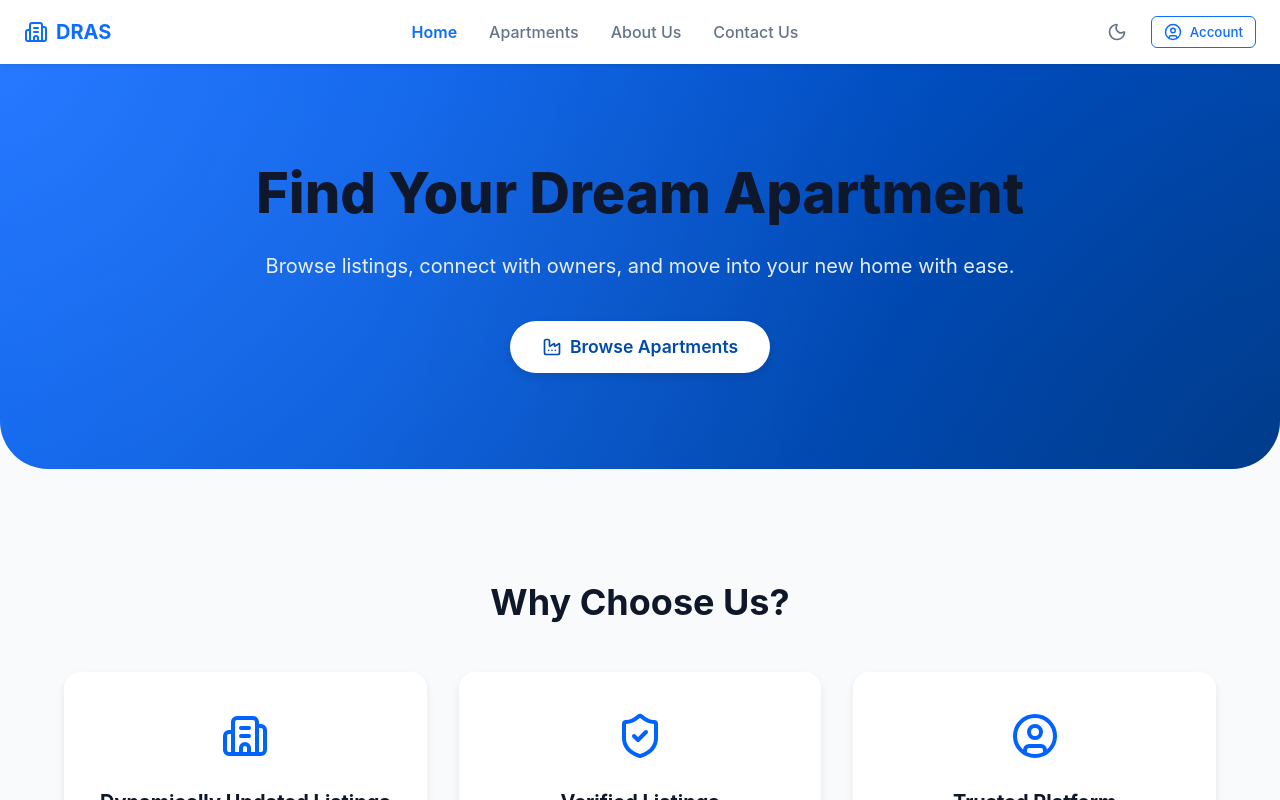
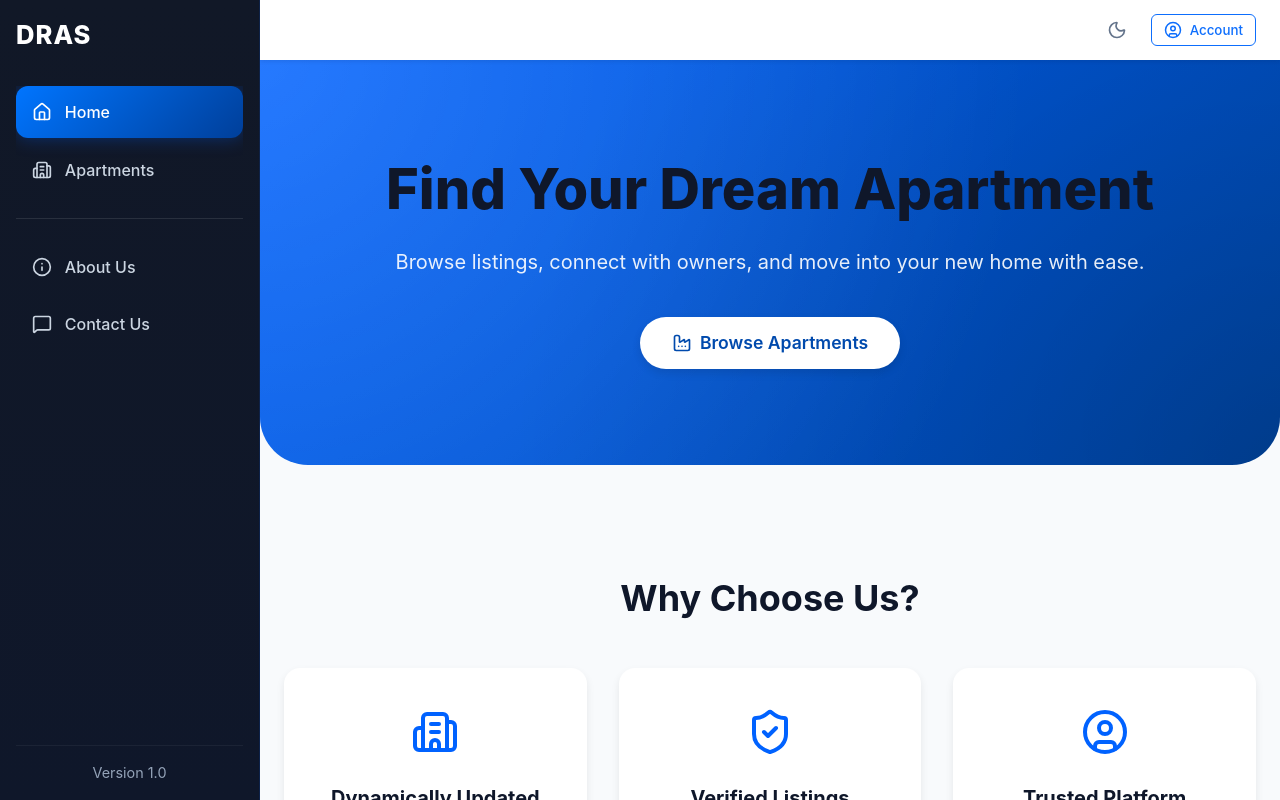
Before and after one commit to AthosExarchou/dynamic-rent-adjustment-system, a React (Vite) app in the folder frontend/: page / in a window 1280 px wide. Shown: the top 800 px of the page. Built offline with nearby package versions, Linux system fonts and the light colour scheme; no server answers.

Commit message:
feat(frontend): implement responsive sidebar layout

```diff
--- a/frontend/src/shared/layouts/MainLayout.jsx
+++ b/frontend/src/shared/layouts/MainLayout.jsx
@@ -1,7 +1,8 @@
 import React, { useState, useRef, useEffect } from 'react';
 import { NavLink, Outlet, useNavigate, Link } from 'react-router-dom';
-import { Sun, Moon, UserCircle, LogIn, UserPlus, LogOut, Globe, MessageCircle, Share2, Code, Menu, X, Building2 } from 'lucide-react';
+import { Sun, Moon, UserCircle, LogIn, UserPlus, LogOut, Building2 } from 'lucide-react';
 import { useAuth } from '../../features/auth';
+import Sidebar from './Sidebar';
 import styles from './MainLayout.module.css';
 
 export default function MainLayout() {
@@ -54,16 +55,15 @@ export default function MainLayout() {
     isActive ? `${styles.navLink} ${styles.active}` : styles.navLink;
 
   return (
-    <div className={styles.layout}>
+    <div className={styles.appContainer}>
+      <Sidebar isOpen={isMobileMenuOpen} onClose={closeMobileMenu} />
+
+      <div className={styles.mainWrapper}>
         {/* Header */}
         <header className={styles.header}>
           <div className={styles.container}>
-          <nav className={styles.navbar}>
-
-            <Link to="/" className={styles.brand} onClick={closeMobileMenu}>
-              <Building2 size={24} /> DRAS
-            </Link>
-
+            <div className={styles.topbar}>
+              <div className={styles.topbarLeft}>
                 {/* Mobile Menu Toggle */}
                 <button
                   className={styles.mobileToggle}
@@ -76,37 +76,11 @@ export default function MainLayout() {
                   <span className={`${styles.togglerBar} ${styles.bar3}`}></span>
                 </button>
 
-            {/* Main Navigation */}
-            <div className={`${styles.navCollapse} ${isMobileMenuOpen ? styles.show : ''}`}>
-              <ul className={styles.navbarNav}>
-                <li className={styles.navItem}>
-                  <NavLink to="/" className={navLinkClassName} onClick={closeMobileMenu} end>Home</NavLink>
-                </li>
-                <li className={styles.navItem}>
-                  <NavLink to="/listings" className={navLinkClassName} onClick={closeMobileMenu}>Apartments</NavLink>
-                </li>
-                {isOwner && (
-                  <li className={styles.navItem}>
-                    <NavLink to="/my-listings" className={navLinkClassName} onClick={closeMobileMenu}>My Apartments</NavLink>
-                  </li>
-                )}
-                {isAdmin && (
-                  <>
-                    <li className={styles.navItem}>
-                      <NavLink to="/admin/approvals" className={navLinkClassName} onClick={closeMobileMenu}>Approval Queue</NavLink>
-                    </li>
-                    <li className={styles.navItem}>
-                      <NavLink to="/admin/users" className={navLinkClassName} onClick={closeMobileMenu}>Users</NavLink>
-                    </li>
-                  </>
-                )}
-                <li className={styles.navItem}>
-                  <NavLink to="/about" className={navLinkClassName} onClick={closeMobileMenu}>About Us</NavLink>
-                </li>
-                <li className={styles.navItem}>
-                  <NavLink to="/contact" className={navLinkClassName} onClick={closeMobileMenu}>Contact Us</NavLink>
-                </li>
-              </ul>
+                {/* Brand is visible on mobile only since desktop has sidebar */}
+                <Link to="/" className={styles.mobileBrand} onClick={closeMobileMenu}>
+                  <Building2 size={24} /> DRAS
+                </Link>
+              </div>
 
               <div className={styles.navActions}>
                 <button
@@ -160,7 +134,6 @@ export default function MainLayout() {
                 </div>
               </div>
             </div>
-          </nav>
           </div>
         </header>
 
@@ -228,5 +201,6 @@ export default function MainLayout() {
         </div>
       </footer>
       </div>
+    </div>
   );
 }
--- a/frontend/src/shared/layouts/MainLayout.module.css
+++ b/frontend/src/shared/layouts/MainLayout.module.css
@@ -1,7 +1,13 @@
-.layout {
+.appContainer {
+  display: flex;
+  min-height: 100vh;
+}
+
+.mainWrapper {
   display: flex;
   flex-direction: column;
-  min-height: 100vh;
+  flex-grow: 1;
+  min-width: 0;
 }
 
 .container {
@@ -11,7 +17,7 @@
   width: 100%;
 }
 
-/* Header */
+/* Header / Topbar */
 .header {
   background-color: var(--background-paper);
   box-shadow: 0 0.125rem 0.25rem rgba(0, 0, 0, 0.075);
@@ -20,27 +26,31 @@
   z-index: 1020;
 }
 
-.navbar {
+.topbar {
   display: flex;
-  flex-wrap: wrap;
   align-items: center;
   justify-content: space-between;
   padding: 0.75rem 0;
 }
 
-.brand {
+.topbarLeft {
+  display: flex;
+  align-items: center;
+  gap: 1rem;
+}
+
+.mobileBrand {
+  display: none;
   font-size: 1.25rem;
   font-weight: 700;
   color: #0d6efd;
   text-decoration: none;
-  display: flex;
   align-items: center;
   gap: 0.5rem;
-  white-space: nowrap;
   transition: all 0.3s ease;
 }
 
-.brand:hover {
+.mobileBrand:hover {
   color: #a855f7;
   text-shadow: 0 0 4px rgba(168, 85, 247, 0.5);
 }
@@ -90,45 +100,7 @@
   transform: rotate(-45deg) translateY(-7px);
 }
 
-.navCollapse {
-  display: flex;
-  flex-basis: auto;
-  flex-grow: 1;
-  align-items: center;
-  justify-content: space-between;
-}
 
-.navbarNav {
-  display: flex;
-  flex-direction: row;
-  list-style: none;
-  margin: 0 auto;
-  padding: 0;
-  gap: 0.5rem;
-}
-
-.navItem {
-  display: flex;
-}
-
-.navLink {
-  color: var(--text-secondary);
-  text-decoration: none;
-  padding: 0.5rem 0.75rem;
-  font-weight: 500;
-  transition: color 0.15s ease-in-out;
-  border-radius: 0.25rem;
-}
-
-.navLink:hover {
-  color: #a855f7;
-  text-shadow: 0 0 4px rgba(168, 85, 247, 0.5);
-}
-
-.navLink.active {
-  color: #0d6efd;
-  font-weight: 600;
-}
 
 .navActions {
   display: flex;
@@ -371,40 +343,13 @@
     display: flex;
   }
 
-  .navCollapse {
-    display: none;
-    flex-direction: column;
-    align-items: flex-start;
-    width: 100%;
-    padding-top: 1rem;
-    gap: 1rem;
-  }
-
-  .navCollapse.show {
+  .mobileBrand {
     display: flex;
   }
 
-  .navbarNav {
-    flex-direction: column;
-    width: 100%;
-    gap: 0;
-  }
-
-  .navItem {
-    width: 100%;
-  }
-
-  .navLink {
-    width: 100%;
-    padding: 0.75rem 0;
-    border-bottom: 1px solid var(--border-color);
-    border-radius: 0;
-  }
-
   .navActions {
-    width: 100%;
-    justify-content: space-between;
-    padding: 0.5rem 0;
+    width: auto;
+    padding: 0;
   }
 
   .dropdown {
--- /dev/null
+++ b/frontend/src/shared/layouts/Sidebar.jsx
@@ -0,0 +1,84 @@
+import React from 'react';
+import { NavLink } from 'react-router-dom';
+import { Home, Building2, Key, CheckSquare, Users, Info, MessageSquare, X } from 'lucide-react';
+import { useAuth } from '../../features/auth';
+import styles from './Sidebar.module.css';
+
+export default function Sidebar({ isOpen, onClose }) {
+  const { isAuthenticated, roles } = useAuth();
+
+  const isAdmin = roles.includes('ADMIN');
+  const isOwner = roles.includes('OWNER');
+
+  return (
+    <>
+      {/* Mobile overlay */}
+      {isOpen && <div className={styles.mobileOverlay} onClick={onClose}></div>}
+
+      <aside className={`${styles.sidebar} ${isOpen ? styles.open : ''}`}>
+        <div className={styles.sidebarHeader}>
+          <div className={styles.sidebarLogo}>DRAS</div>
+          <button className={styles.closeBtn} onClick={onClose} aria-label="Close menu">
+            <X size={24} />
+          </button>
+        </div>
+
+        <nav className={styles.sidebarNav}>
+          <NavLink to="/" className={({ isActive }) =>
+              isActive ? `${styles.sidebarLink} ${styles.active}` : styles.sidebarLink} onClick={onClose} end>
+            <Home size={20} />
+            Home
+          </NavLink>
+
+          <NavLink to="/listings" className={({ isActive }) =>
+              isActive ? `${styles.sidebarLink} ${styles.active}` : styles.sidebarLink} onClick={onClose}>
+            <Building2 size={20} />
+            Apartments
+          </NavLink>
+
+          {isOwner && (
+            <NavLink to="/my-listings" className={({ isActive }) =>
+                isActive ? `${styles.sidebarLink} ${styles.active}` : styles.sidebarLink} onClick={onClose}>
+              <Key size={20} />
+              My Apartments
+            </NavLink>
+          )}
+
+          {isAdmin && (
+            <>
+              <NavLink to="/admin/approvals" className={({ isActive }) =>
+                  isActive ? `${styles.sidebarLink} ${styles.active}` : styles.sidebarLink} onClick={onClose}>
+                <CheckSquare size={20} />
+                Approval Queue
+              </NavLink>
+
+              <NavLink to="/admin/users" className={({ isActive }) =>
+                  isActive ? `${styles.sidebarLink} ${styles.active}` : styles.sidebarLink} onClick={onClose}>
+                <Users size={20} />
+                Users
+              </NavLink>
+            </>
+          )}
+
+          <div className={styles.divider}></div>
+
+          <NavLink to="/about" className={({ isActive }) =>
+              isActive ? `${styles.sidebarLink} ${styles.active}` : styles.sidebarLink} onClick={onClose}>
+            <Info size={20} />
+            About Us
+          </NavLink>
+
+          <NavLink to="/contact" className={({ isActive }) =>
+              isActive ? `${styles.sidebarLink} ${styles.active}` : styles.sidebarLink} onClick={onClose}>
+            <MessageSquare size={20} />
+            Contact Us
+          </NavLink>
+        </nav>
+
+        <div className={styles.sidebarFooter}>
+          Version 1.0
+        </div>
+      </aside>
+    </>
+  );
+}
--- /dev/null
+++ b/frontend/src/shared/layouts/Sidebar.module.css
@@ -0,0 +1,118 @@
+.sidebar {
+  width: 260px;
+  height: 100vh;
+  background: linear-gradient(180deg, #111827 0%, #0f172a 100%);
+  border-right: 1px solid rgba(0, 98, 255, 0.15);
+  display: flex;
+  flex-direction: column;
+  padding: 1rem;
+  position: sticky;
+  top: 0;
+  flex-shrink: 0;
+  z-index: 1040;
+  transition: transform 0.3s ease;
+}
+
+.sidebarHeader {
+  display: flex;
+  justify-content: space-between;
+  align-items: center;
+  margin-bottom: 2rem;
+}
+
+.sidebarLogo {
+  font-size: 1.6rem;
+  font-weight: 800;
+  color: #fff;
+  letter-spacing: 1px;
+  transition: all 0.3s ease;
+  cursor: default;
+}
+
+.sidebarLogo:hover {
+  color: #a855f7;
+  text-shadow: 0 0 4px rgba(168, 85, 247, 0.5);
+}
+
+.closeBtn {
+  display: none;
+  background: transparent;
+  border: none;
+  color: #fff;
+  cursor: pointer;
+}
+
+.sidebarNav {
+  display: flex;
+  flex-direction: column;
+  gap: 0.4rem;
+  flex-grow: 1;
+  overflow-y: auto;
+}
+
+.sidebarLink {
+  display: flex;
+  align-items: center;
+  gap: 0.8rem;
+  color: #cbd5e1;
+  text-decoration: none;
+  padding: 0.85rem 1rem;
+  border-radius: 12px;
+  transition: all 0.2s ease;
+  font-weight: 500;
+}
+
+.sidebarLink:hover {
+  background: rgba(0, 98, 255, 0.12);
+  color: white;
+}
+
+.sidebarLink.active {
+  background: linear-gradient(135deg, #0075ff 0%, #003f9a 100%);
+  color: white;
+  box-shadow: 0 0 18px rgba(0, 98, 255, 0.35);
+}
+
+.divider {
+  height: 1px;
+  background: rgba(255, 255, 255, 0.1);
+  margin: 1rem 0;
+}
+
+.sidebarFooter {
+  margin-top: auto;
+  color: #94a3b8;
+  font-size: 0.9rem;
+  text-align: center;
+  padding-top: 1rem;
+  border-top: 1px solid rgba(255, 255, 255, 0.05);
+}
+
+.mobileOverlay {
+  display: none;
+}
+
+@media (max-width: 991px) {
+  .sidebar {
+    position: fixed;
+    top: 0;
+    left: 0;
+    transform: translateX(-100%);
+  }
+
+  .sidebar.open {
+    transform: translateX(0);
+  }
+
+  .closeBtn {
+    display: block;
+  }
+
+  .mobileOverlay {
+    display: block;
+    position: fixed;
+    inset: 0;
+    background: rgba(0, 0, 0, 0.5);
+    z-index: 1030;
+  }
+}
```
Lines whose indentation alone changed are shown as unchanged.
